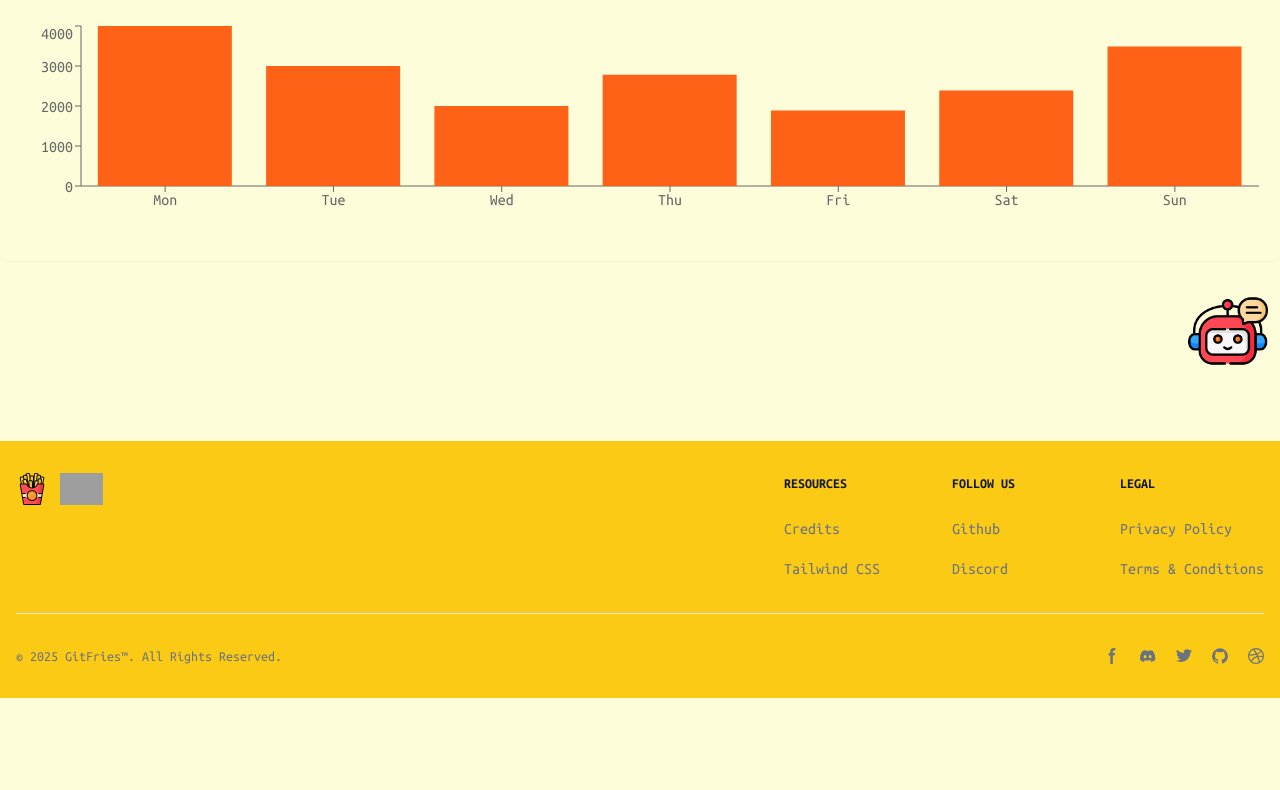
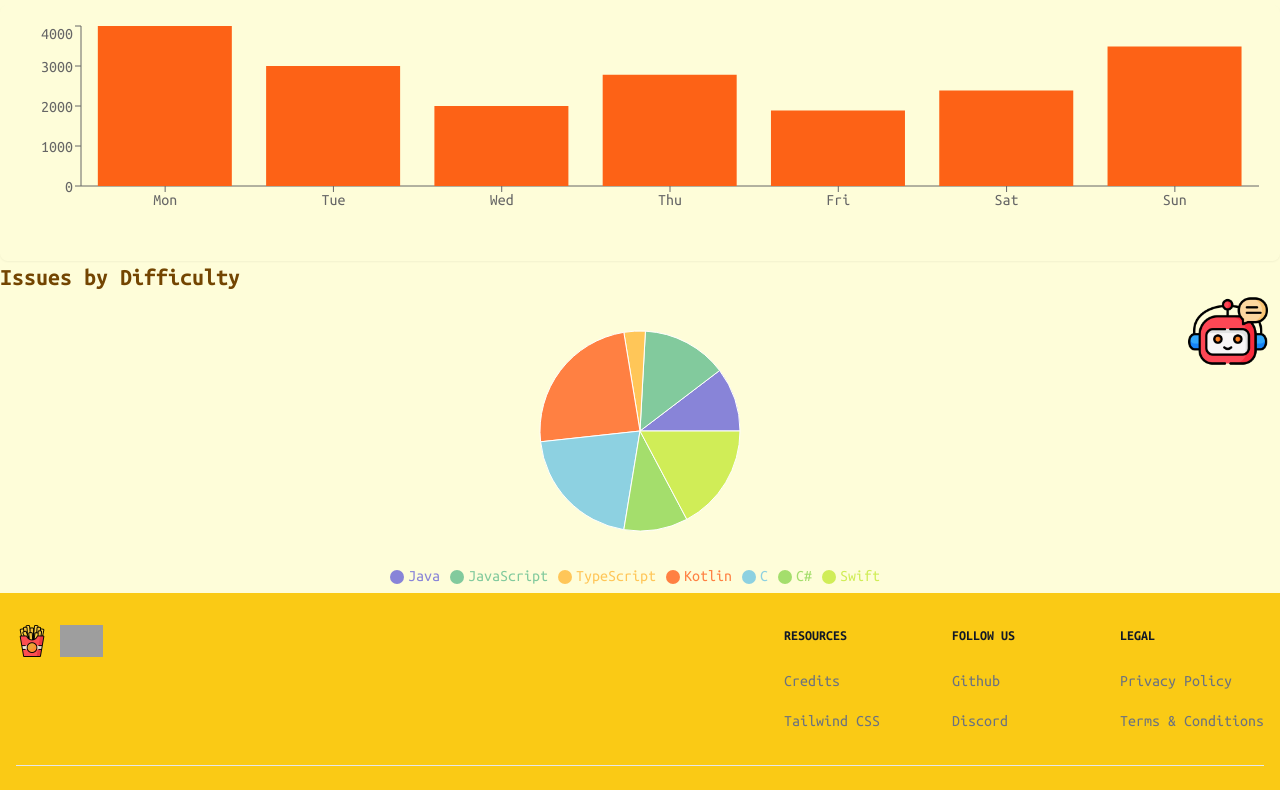
Before and after one commit to XinyuZ0416/GitFries-v2, a Next.js app: page /dashboard in a window 1280 px wide. Shown: the part 417-1207 px from the top of the page. Before the commit the page ends 1115 px from the top, so only its background shows below. Built offline with nearby package versions, Linux system fonts and the light colour scheme; grey boxes are pictures that could not be loaded.

Commit message:
added pie chart

```diff
--- a/src/app/dashboard/page.tsx
+++ b/src/app/dashboard/page.tsx
@@ -1,12 +1,14 @@
 import GitFriesLineChart from '@/components/line-chart'
 import GitFriesBarChart from '@/components/bar-chart'
 import React from 'react'
+import GitFriesPieChart from '@/components/pie-chart'
 
 export default function DashboardPage() {
   return (
     <>
     <GitFriesLineChart />
     <GitFriesBarChart />
+    <GitFriesPieChart />
     </>
   )
 }
--- /dev/null
+++ b/src/components/pie-chart.tsx
@@ -0,0 +1,57 @@
+'use client'
+import React, { useState, useEffect } from 'react'
+import { PieChart, Pie, Cell, Tooltip, Legend, ResponsiveContainer } from 'recharts'
+
+export default function GitFriesPieChart() {
+  const data = [
+    {
+      key: "Java",
+      value: 3
+    },{
+      key: "JavaScript",
+      value: 4
+    },{
+      key: "TypeScript",
+      value: 1
+    },{
+      key: "Kotlin",
+      value: 7
+    },{
+      key: "C",
+      value: 6
+    },{
+      key: "C#",
+      value: 3
+    },{
+      key: "Swift",
+      value: 5
+    },
+  ];
+
+  const COLORS = ['#8884d8', '#82ca9d', '#ffc658', '#ff8042', '#8dd1e1', '#a4de6c', '#d0ed57', '#ffc0cb']
+
+
+  return (
+    <>
+    <h2 className="text-2xl font-bold">Issues by Difficulty</h2>
+    <ResponsiveContainer width="100%" height={300}>
+      <PieChart width={730} height={250}>
+      <Tooltip />
+      <Legend />
+      <Pie
+          data={data}
+          dataKey="value"
+          nameKey="key"
+          cx="50%"
+          cy="50%"
+          outerRadius={100}
+        >
+        {data.map((entry, index) => (
+          <Cell key={`cell-${index}`} fill={COLORS[index % COLORS.length]} />
+        ))}
+      </Pie>
+      </PieChart>
+    </ResponsiveContainer>
+    </>
+  )
+}
```
